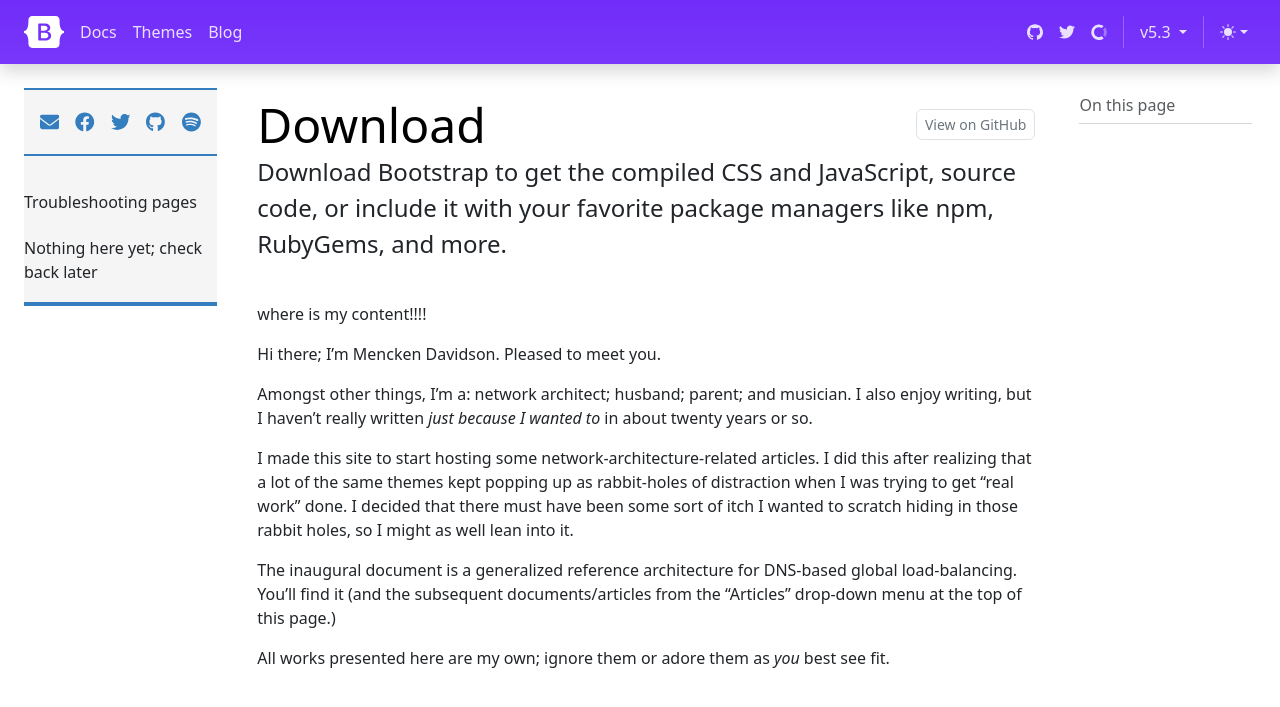
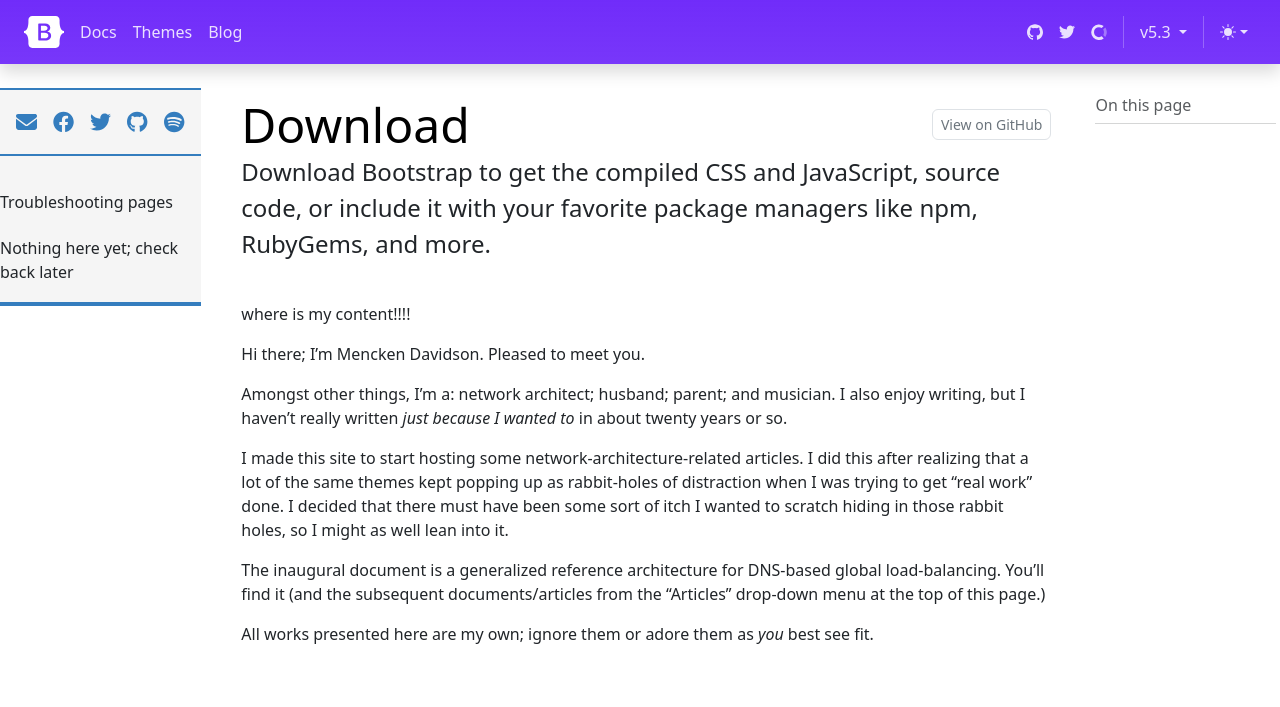
Before and after one commit to menckend/alpha, a Jekyll site: the page built from index.md, in a window 1280 px wide and 900 px high. Shown: the top 707 px of the window. Built offline with Jekyll 4.4.1, drawn with Linux system fonts in a browser that asks for light colours; nearby versions of some CDN libraries; library files that are not in the unit come from our copies.

Commit message:
Update default.html

```diff
--- a/_layouts/default.html
+++ b/_layouts/default.html
@@ -10,7 +10,7 @@
 		</div>
 		{% include new-svg-symbols.html %}
 		{% include newtemplate-header.html %}
-		<div class="container-xxl bd-gutter mt-3 my-md-4 bd-layout">
+		<div class="container-fluid-xxl bd-gutter mt-3 my-md-4 bd-layout">
 			{% include new-sidebar.html %}
 			<main class="bd-main order-1">
 				{% include new-page-intro.html %}
```
